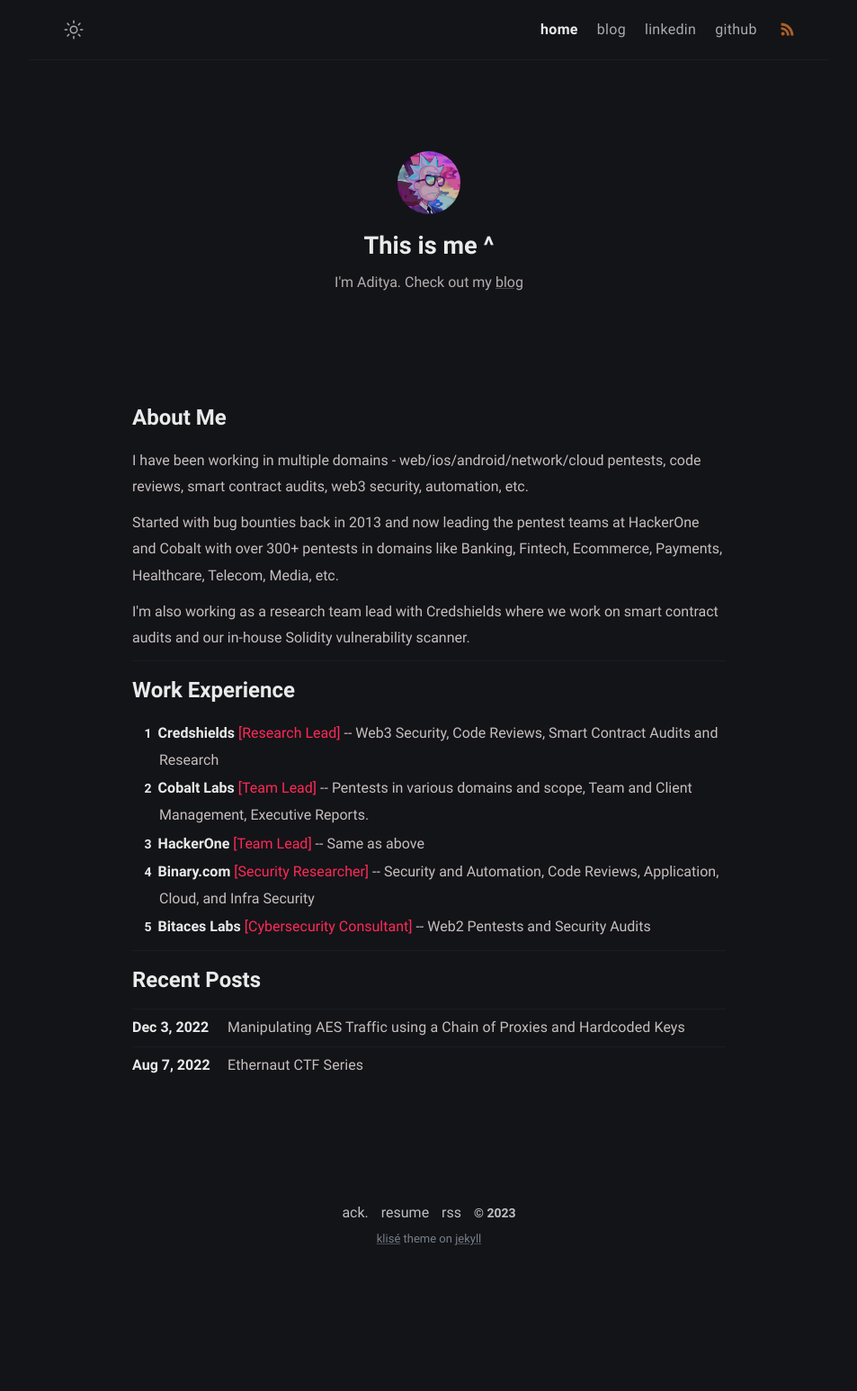
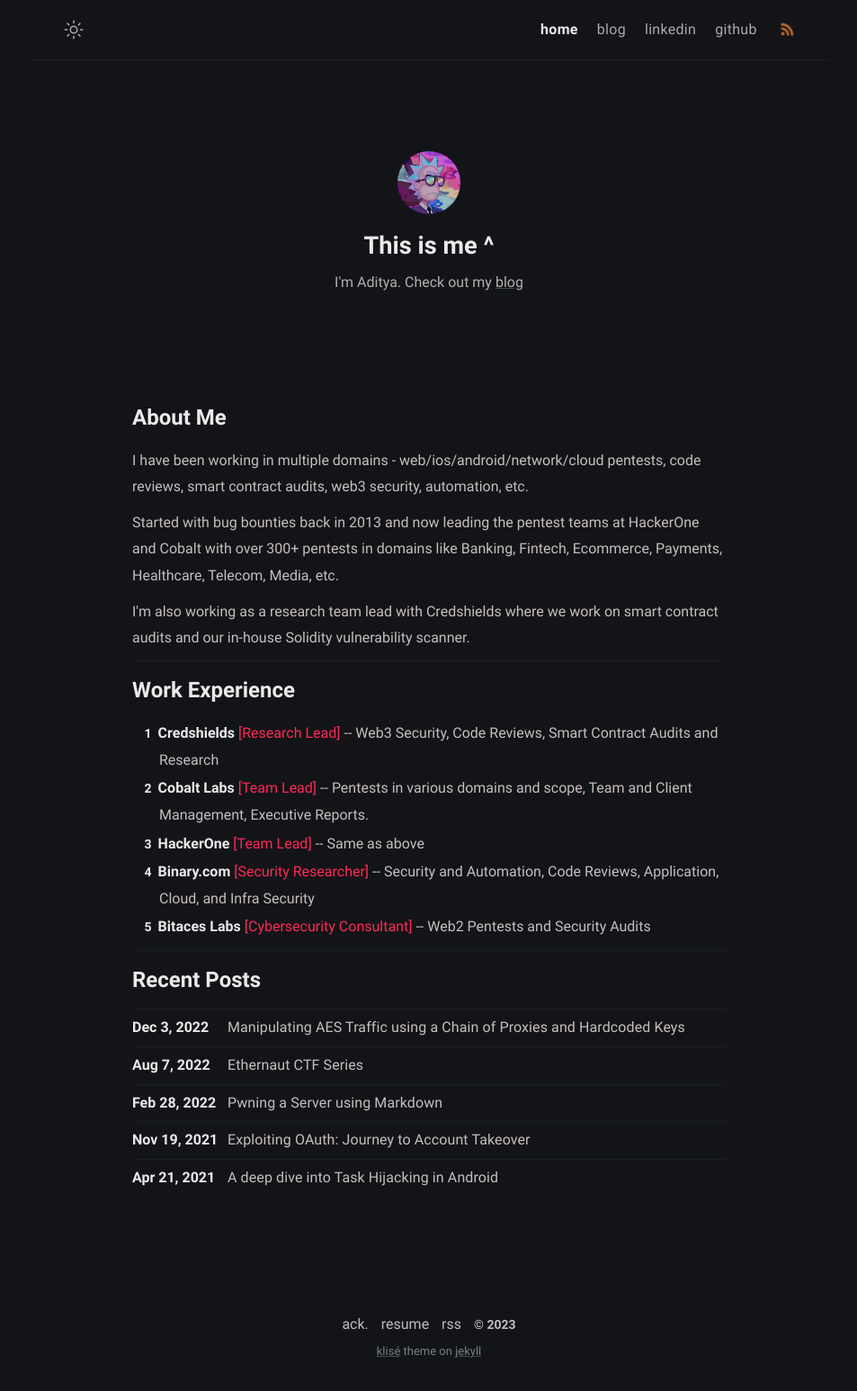
Before and after one commit to az0mb13/personal_klise, a Jekyll site: the page built from index.md, in a window 1280 px wide. Shown: the whole page at 90% size, without its empty margins (163-1116 px from the left). Built offline with Jekyll 4.4.1, drawn with Linux system fonts in a browser that asks for light colours; before the commit the page ends 1421 px from its top, so only the background shows below that.

Commit message:
added posts

```diff
--- a/_layouts/home.html
+++ b/_layouts/home.html
@@ -38,6 +39,27 @@ home: true
 <article class="post-item">
   <span class="post-item-date">Aug 7, 2022</span>
   <h4 class="post-item-title">
-    <a href="https://blog.dixitaditya.com/series/ethernaut">Ethernaut CTF Series</a>
+    <a href="https://blog.dixitaditya.com/series/ethernaut" target="_blank" rel="noopener">Ethernaut CTF Series</a>
   </h4>
 </article>
+<article class="post-item">
+  <span class="post-item-date">Feb 28, 2022</span>
+  <h4 class="post-item-title">
+    <a href="https://blog.dixitaditya.com/pwning-a-server-using-markdown" target="_blank" rel="noopener">Pwning a Server
+      using Markdown</a>
+  </h4>
+</article>
+<article class="post-item">
+  <span class="post-item-date">Nov 19, 2021</span>
+  <h4 class="post-item-title">
+    <a href="https://blog.dixitaditya.com/oauth-account-takeover" target="_blank" rel="noopener">Exploiting OAuth:
+      Journey to Account Takeover</a>
+  </h4>
+</article>
+<article class="post-item">
+  <span class="post-item-date">Apr 21, 2021</span>
+  <h4 class="post-item-title">
+    <a href="https://blog.dixitaditya.com/android-task-hijacking" target="_blank" rel="noopener">A deep dive into Task
+      Hijacking in Android</a>
+  </h4>
+</article>
```
Also changed, not shown: other parts of _layouts/home.html (+2 -1 lines).
